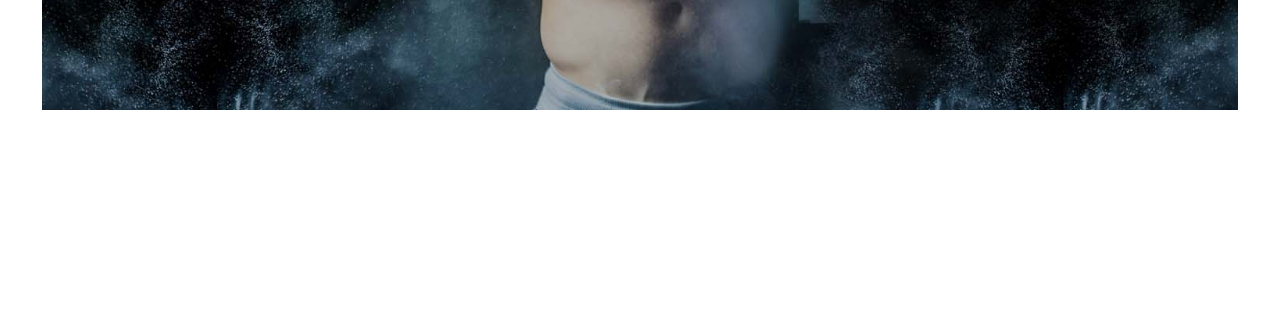
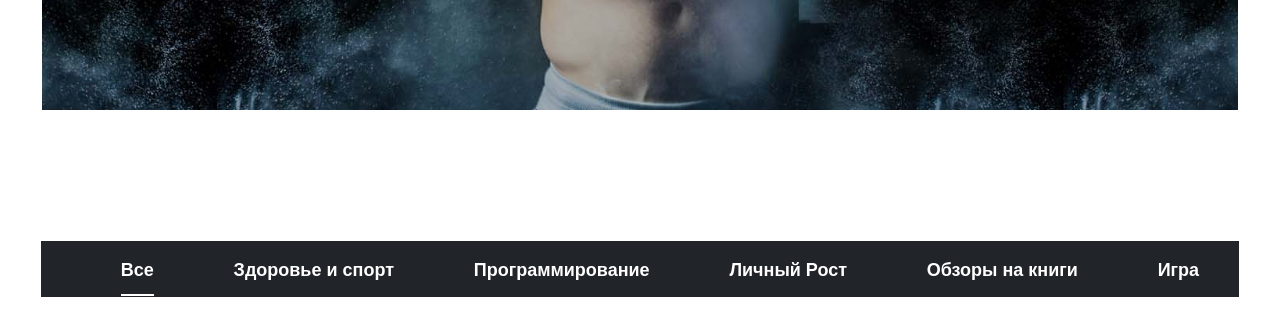
Before and after one commit to 1rudskoy1/level-up, a website: page public/index.html in a window 1280 px wide. Shown: the part 409-744 px from the top of the page. Drawn offline with Linux system fonts and the light colour scheme.

Commit message:
The small step

```diff
--- a/public/index.html
+++ b/public/index.html
@@ -63,11 +63,21 @@
 		 					<i class="switch__toward_up fas fa-long-arrow-alt-up"></i>
 		 					<p class="switch__toward_text">Featured Article</p>
 		 					<i class="switch__toward_down fas fa-long-arrow-alt-down"></i>
-		 				</div>
- 					</div>
-
-
-		 		</div>
+ 						</div>
+					</div>
+				</div>
+				<div class="navigation">
+ 					<ul class="navigation__items">
+ 						<li class="navigation__items_item navigation__items_item-active">Все</li>
+ 						<li class="navigation__items_item">Здоровье и спорт</li>
+ 						<li class="navigation__items_item">Программирование</li>
+ 						<li class="navigation__items_item">Личный Рост</li>
+ 						<li class="navigation__items_item">Обзоры на книги</li>
+ 						<li class="navigation__items_item">Игра</li>
+ 					</ul>
+ 				</div>
+ 			</div>
+ 		</div>
  	</header>
 </body>
 </html>
--- a/src/scss/index/header.scss
+++ b/src/scss/index/header.scss
@@ -166,3 +166,28 @@ body{
 		}
 	}
 }
+.navigation{
+	background: #212429;
+	height: 56px;
+    position: absolute;
+    top: 650px;
+    width: 93.6%;
+    margin: 0 3.2%;
+	&__items{
+		display: flex;
+	    justify-content: space-around;
+	    list-style: none;
+	    margin-top: 16px;
+		&_item{
+			color: white;
+			font-size: 18px;
+			font-weight: bold;
+			font-family: Myriad Pro,sans-serif;
+			cursor: pointer;
+			&-active{
+				border-bottom: 2.5px solid white;
+    			padding-bottom: 9.6px;
+			}
+		}
+	}
+}
```
Also changed, not shown: public/css/bundle.min.css.
